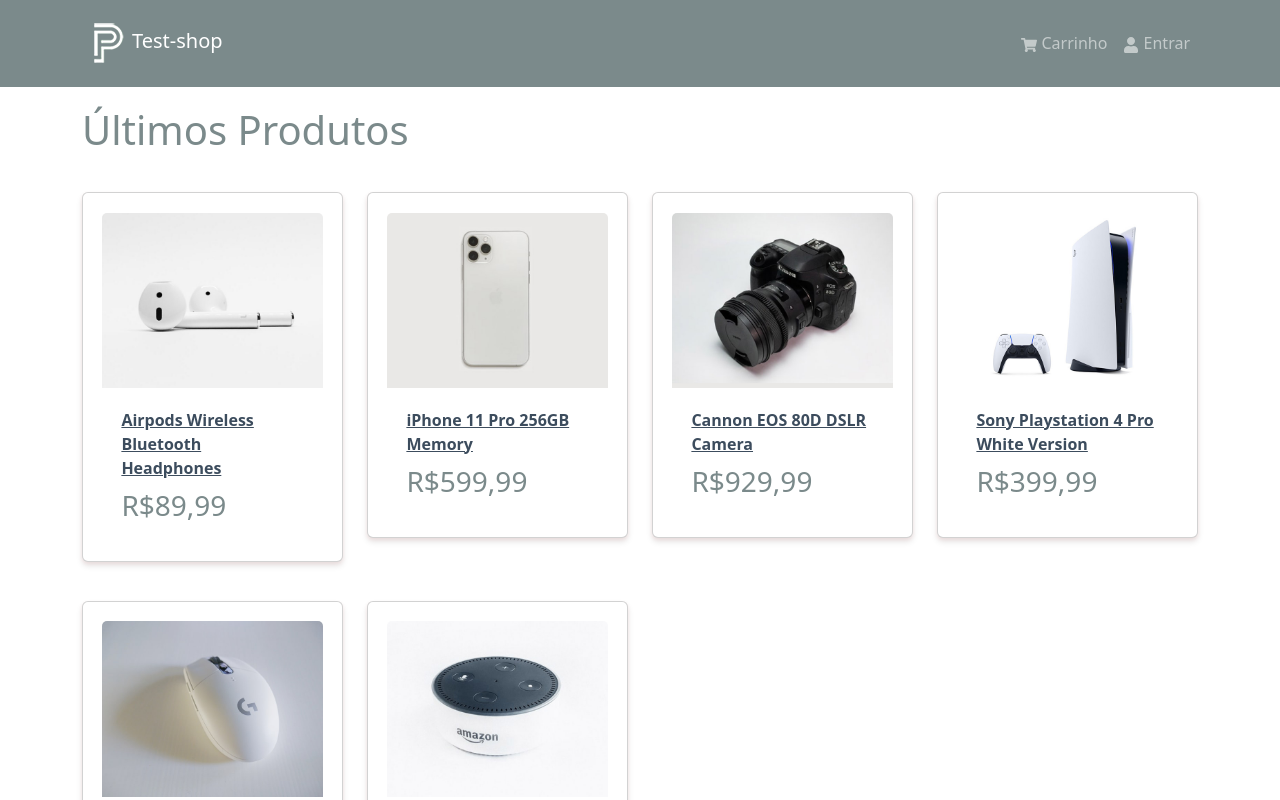
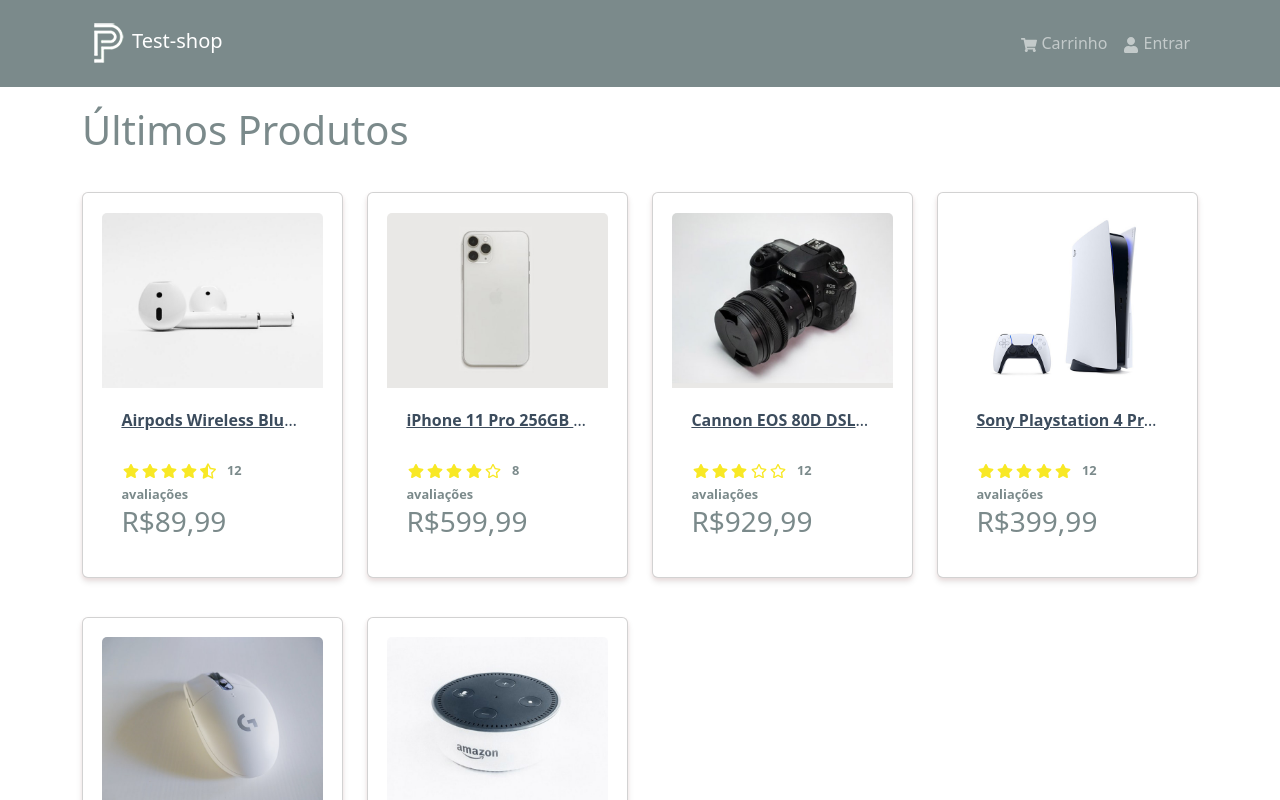
Before and after one commit to josivantarcio/proshop-demo, a React (Create React App) app in the folder frontend/: page / in a window 1280 px wide. Shown: the top 800 px of the page. Built offline with nearby package versions, Linux system fonts and the light colour scheme.

Commit message:
Rating.jsx

```diff
--- a/frontend/src/components/Product.jsx
+++ b/frontend/src/components/Product.jsx
@@ -1,5 +1,6 @@
 import { Card } from "react-bootstrap";
 import { Link } from "react-router-dom";
+import Rating from "./Rating";
 
 const Product = ({ product }) => {
   return (
@@ -10,10 +11,15 @@
 
       <Card.Body>
         <Link to={`/product/${product._id}`}>
-          <Card.Title as="div">
+          <Card.Title as="div" className="product-title">
             <strong>{product.name}</strong>
           </Card.Title>
         </Link>
+
+        <Card.Text as='div'>
+          <Rating value={ product.rating} text={`${product.numReviews}
+          avaliações`} />
+        </Card.Text>
 
         <Card.Text as="h3">
             R${product.price.toFixed(2).replace('.',',')}
--- /dev/null
+++ b/frontend/src/components/Rating.jsx
@@ -0,0 +1,26 @@
+import {FaStar, FaStarHalfAlt, FaRegStar} from 'react-icons/fa'
+
+const Rating = ({ value, text}) => {
+  return (
+    <div className='rating'>
+        <span>
+            { value >= 1 ? <FaStar /> : value >= 0.5 ? <FaStarHalfAlt /> : <FaRegStar />}
+        </span>
+        <span>
+            { value >= 2 ? <FaStar /> : value >= 1.5 ? <FaStarHalfAlt /> : <FaRegStar />}
+        </span>
+        <span>
+            { value >= 3 ? <FaStar /> : value >= 2.5 ? <FaStarHalfAlt /> : <FaRegStar />}
+        </span>
+        <span>
+            { value >= 4 ? <FaStar /> : value >= 3.5 ? <FaStarHalfAlt /> : <FaRegStar />}
+        </span>
+        <span>
+            { value >= 5 ? <FaStar /> : value >= 4.5 ? <FaStarHalfAlt /> : <FaRegStar />}
+        </span>
+        <span className='rating-text'>{ text && text}</span>
+    </div>
+  )
+}
+
+export default Rating
```
